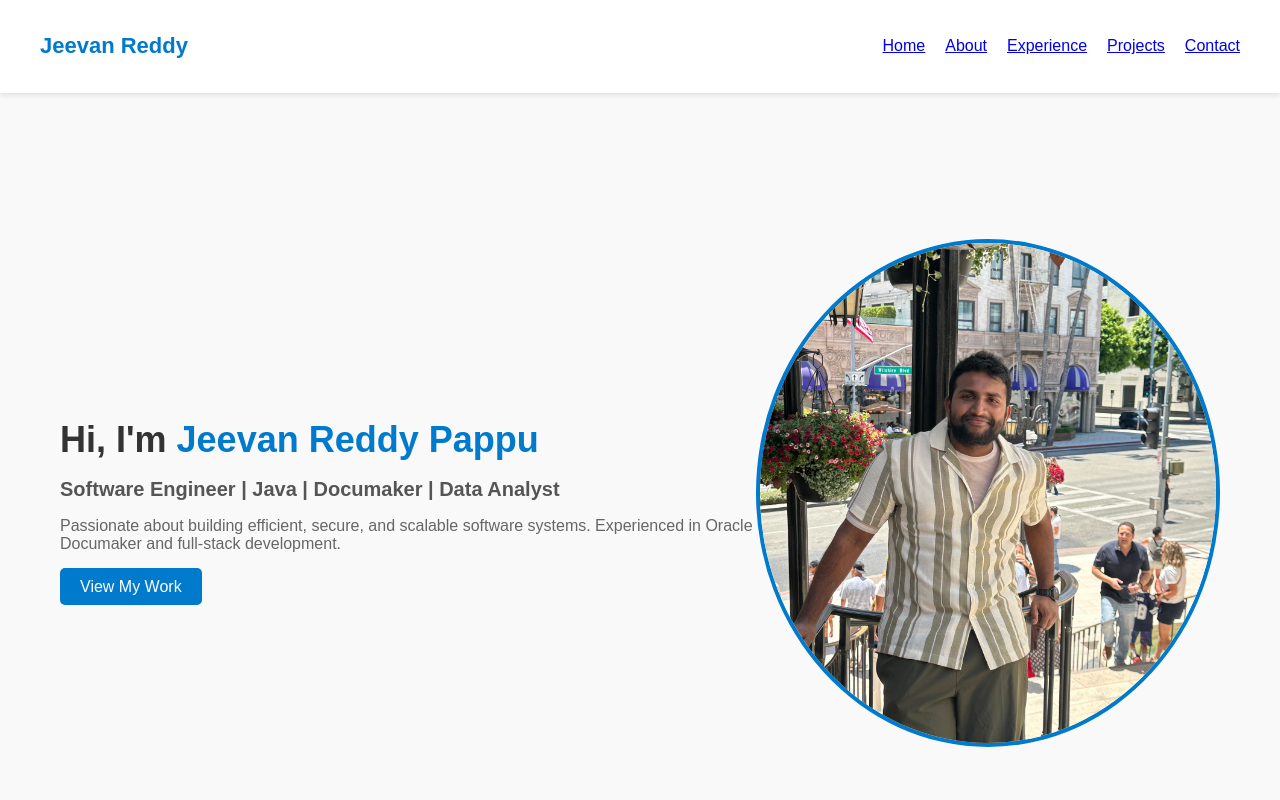
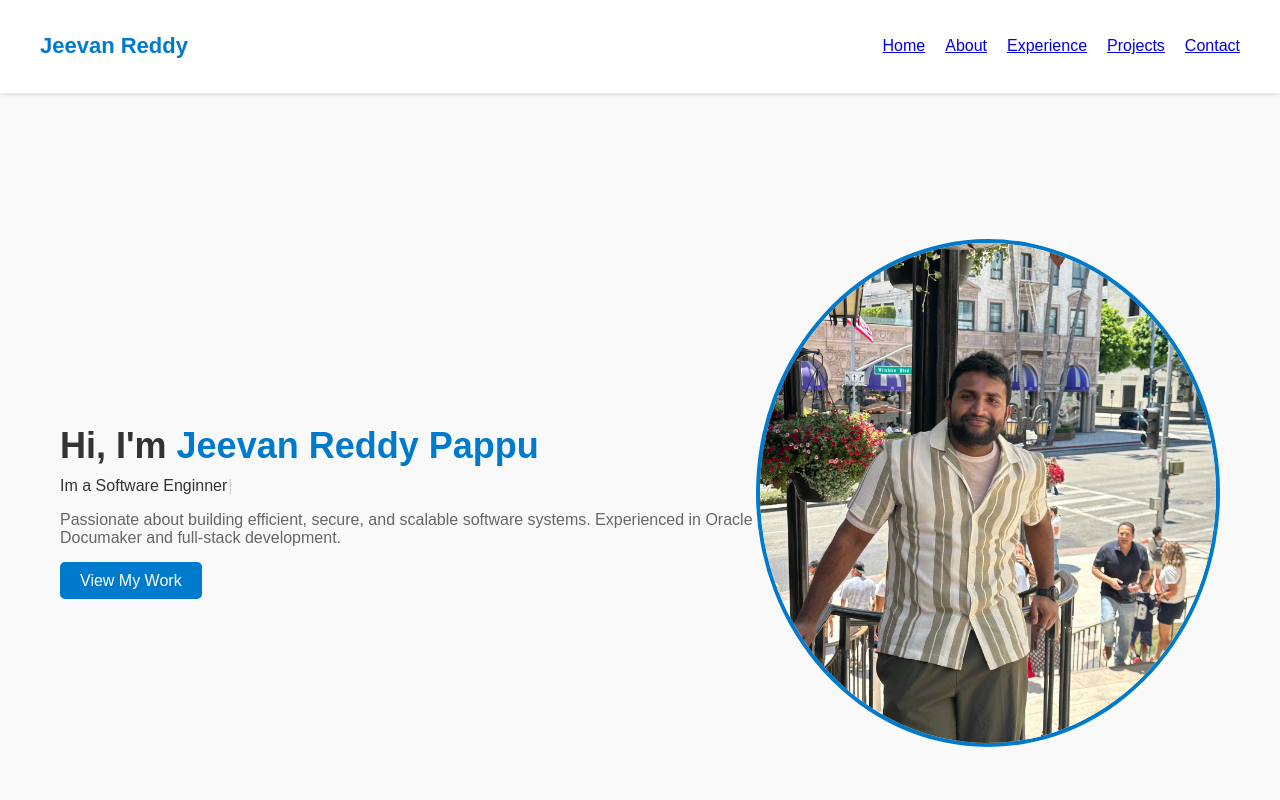
Before and after one commit to jeevanreddy492/jeevanreddy-portfolio, a React (Vite) app: page / in a window 1280 px wide. Shown: the top 800 px of the page. Built offline with nearby package versions, Linux system fonts and the light colour scheme.

Commit message:
second commit

```diff
--- a/package.json
+++ b/package.json
@@ -11,7 +11,8 @@
   },
   "dependencies": {
     "react": "^19.2.0",
-    "react-dom": "^19.2.0"
+    "react-dom": "^19.2.0",
+    "typewriter-effect": "^2.22.0"
   },
   "devDependencies": {
     "@eslint/js": "^9.39.1",
--- a/src/components/Hero.jsx
+++ b/src/components/Hero.jsx
@@ -1,11 +1,18 @@
 import React from "react";
 import profilePic from "../assets/ProfilePicture.jpg";
+import Typewriter from "typewriter-effect"
 export default function Hero() {
     return (
         <section id="home" style={styles.hero}>
             <div style={styles.textContainer}>
                 <h1 style={styles.name}>Hi, I'm <span style={styles.highlight}>Jeevan Reddy Pappu</span></h1>
-                <h2 style={styles.title}>Software Engineer | Java | Documaker | Data Analyst</h2>
+                <Typewriter options={{
+                    strings : ['Im a Competitive Programmar', 'Im a Software Enginner'],
+                    loop : true,
+                    delay : 25,
+                    autoStart : true
+                }} />
+                {/* <h2 style={styles.title}>Software Engineer | Java | Documaker | Data Analyst</h2> */}
                 <p style={styles.desc}>
                     Passionate about building efficient, secure, and scalable software systems. Experienced in Oracle Documaker and full-stack development.
                 </p>
@@ -63,4 +70,7 @@ const styles = {
         objectFit: "cover",
         border: "4px solid #007acc",
     },
+    Typewriter: {
+        fontSize : "32px",
+    },
 };
```
Also changed, not shown: 1 other file (tests, documents, lock files or other folders).
